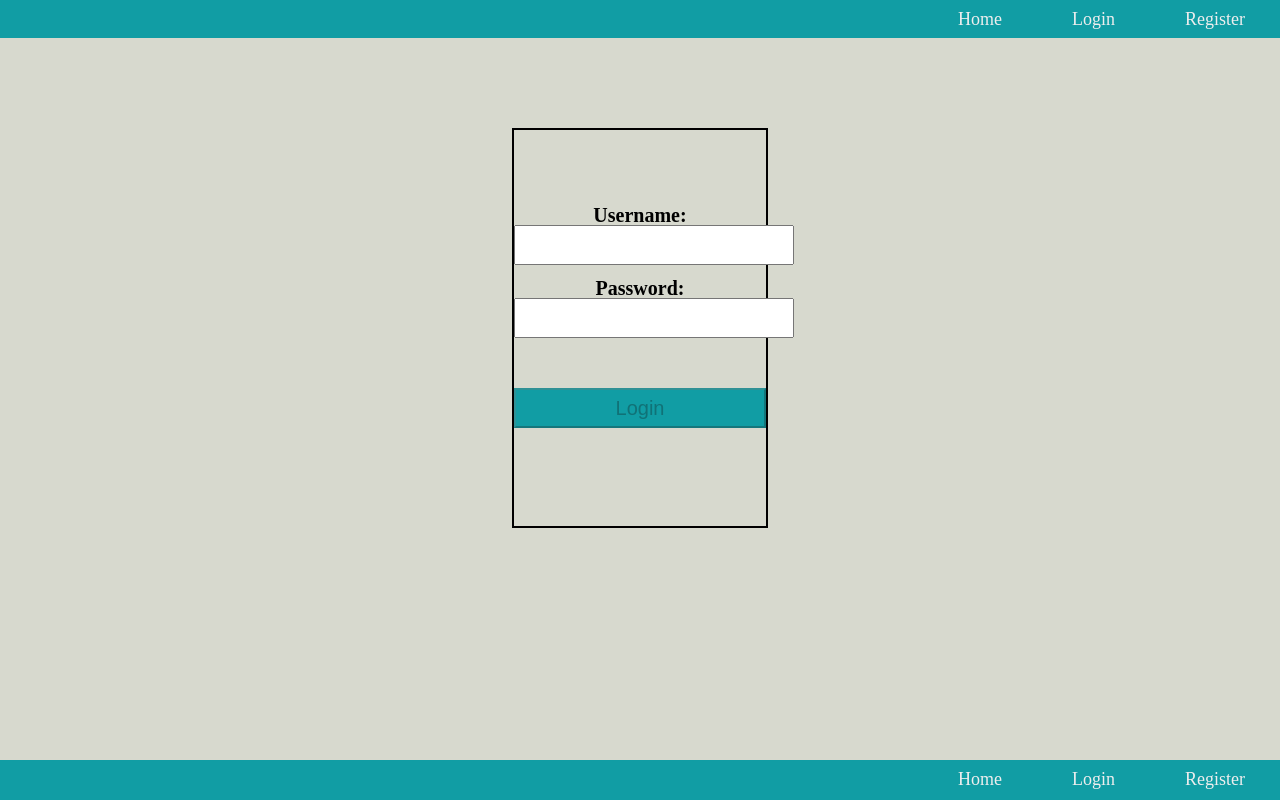
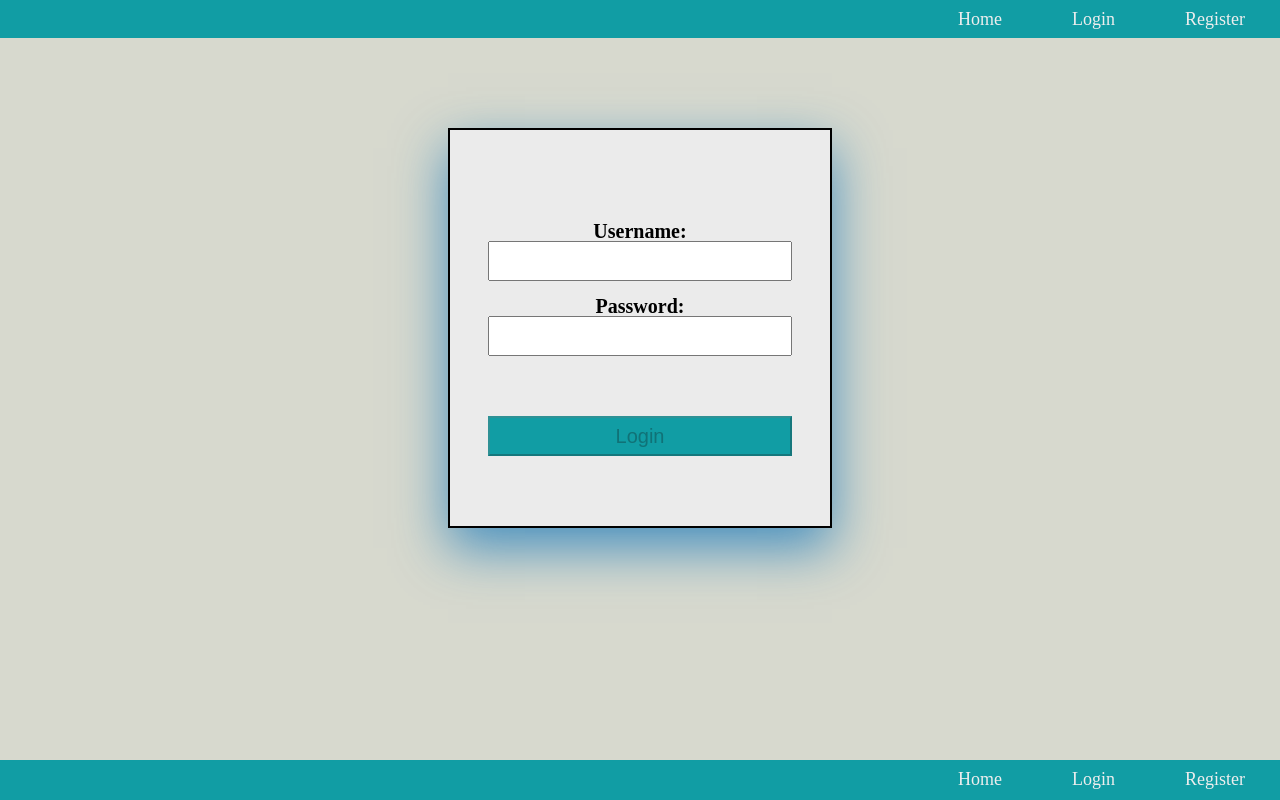
Before and after one commit to bw-pintereach-2020/client, a React (Create React App) app: page /login in a window 1280 px wide. Built offline with nearby package versions, Linux system fonts and the light colour scheme; a web font is replaced by a local one.

Commit message:
added media-queries

```diff
--- a/src/components/Login.js
+++ b/src/components/Login.js
@@ -15,6 +15,26 @@ const Form = styled.div`
     width: 20%;
     height: 50vh;
     margin: 7% auto;
+    background-color: #ebebeb;
+    padding: 0 3%;
+    box-shadow: 0 20px 50px rgba(8, 112, 184, 0.7);
+
+
+    @media(max-width: 1500px){
+        width: 30%;
+    }
+
+    @media(max-width: 800px){
+        width: 50%;
+    }
+
+    @media(max-width: 500px){
+        width: 80%;
+    }
+
+    @media(max-width: 400px){
+        width: 80%;
+    }
 `;
 
 const InputForm = styled.div`
@@ -30,7 +50,7 @@ const Label = styled.label`
 `;
 
 const Input = styled.input`
-    width: 35vh;
+    width: 100%;
     height: 5vh;
     font-size: 1.8rem;
     margin-bottom: 5%;
--- a/src/components/validation/loginSchema.js
+++ b/src/components/validation/loginSchema.js
@@ -5,10 +5,10 @@ export const loginSchema = yup.object().shape({
     .string()
     .required('Username Is Required')
     .matches(/^\S*$/, 'No empty spaces.')
-    .min(2, 'Must be at least more than 3 characters'),
+    .min(3, 'Must be at least more than 3 characters'),
     password: yup
     .string()
     .required("Password is Required")
     .matches(/^\S*$/, 'No empty spaces.')
-    .min(2, 'Must be more than 3 characters')
+    .min(3, 'Must be more than 3 characters')
 });
```
